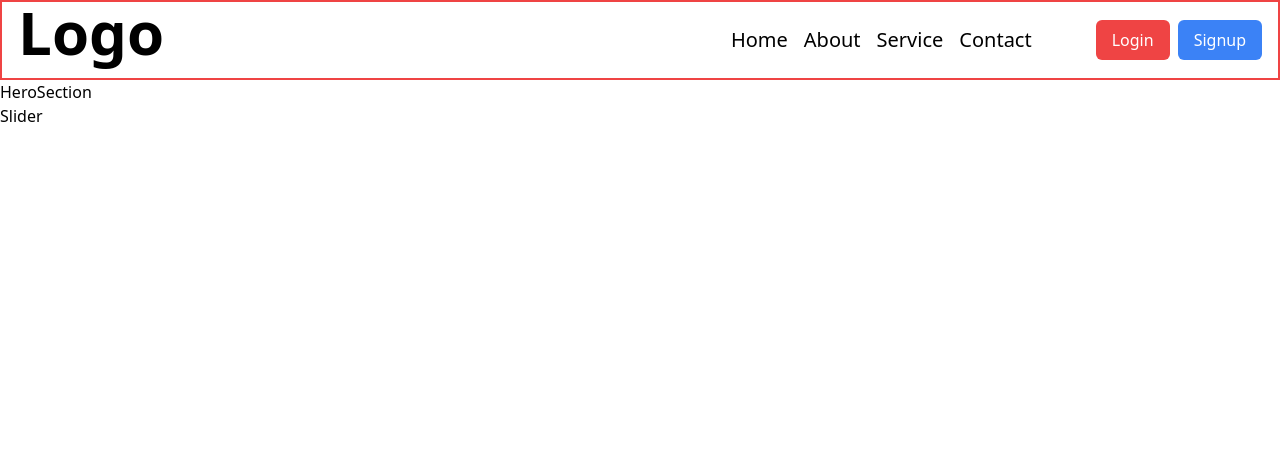
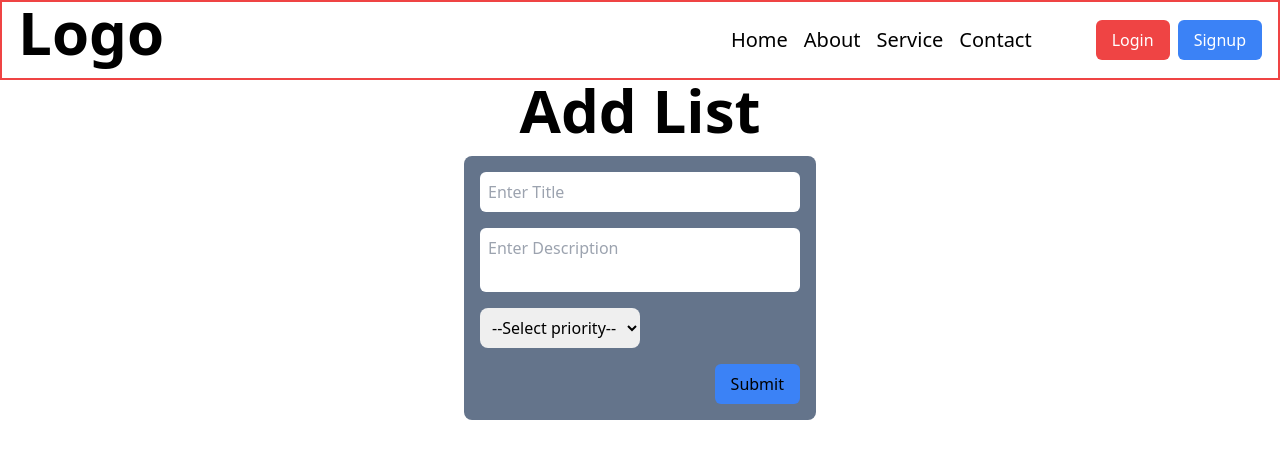
Before and after one commit to sagun-basnet/SecondReact, a React (Vite) app: page / in a window 1280 px wide. Shown: the top 458 px of the page. Built offline with nearby package versions, Linux system fonts and the light colour scheme.

Commit message:
form handling

```diff
--- /dev/null
+++ b/src/components/form/AddList.jsx
@@ -0,0 +1,54 @@
+import { useState } from "react";
+
+const AddList = () => {
+
+    // const arr = [1, 2, 3, 4, 5]
+    // arr.push(6);
+
+
+    const [data, setData] = useState([]);
+    const initial = {
+        title: "",
+        description: "",
+        type: {}
+    }
+
+    const [add, setAdd] = useState(initial);
+
+
+    const handleSubmit = (e) => {
+        e.preventDefault();
+        // console.log(data);
+        setData((prev) => (prev.push(add))
+        );
+        setAdd(initial)
+
+        console.log(data);
+    }
+
+    const handleChange = (e) => {
+        setAdd(prev => ({ ...prev, [e.target.name]: e.target.value }));
+
+    }
+    return (
+        <>
+            <h1> Add List </h1>
+            <form onSubmit={handleSubmit} action="" className="flex flex-col p-4 bg-slate-500 w-[22rem] gap-4 rounded-lg"  >
+                <input value={add.title} onChange={handleChange} type="text" name="title" placeholder="Enter Title" required className="p-2 rounded-md outline-none" />
+                <textarea value={add.description} onChange={handleChange} className="p-2 rounded-md outline-none resize-none" name="description" id="" placeholder="Enter Description" required></textarea>
+                <select value={add.type} onChange={handleChange} name="type" id="" className="rounded-lg w-1/2 outline-none p-2" required>
+                    <option value="">--Select priority--</option>
+                    <option value={true}>Important</option>
+                    <option value={false}>Normal</option>
+                </select>
+                <div className="flex justify-end">
+                    <button type="submit" className="bg-blue-500 p-2 px-4 rounded-md">
+                        Submit
+                    </button>
+                </div>
+            </form>
+        </>
+    )
+}
+
+export default AddList;
--- a/src/components/home/Main.jsx
+++ b/src/components/home/Main.jsx
@@ -1,12 +1,12 @@
 import React from 'react'
 import HeroSection from './HeroSection'
 import Slider from './Slider'
+import AddList from '../form/AddList'
 
 const Main = () => {
     return (
-        <div>
-            <HeroSection />
-            <Slider />
+        <div className='flex justify-center items-center gap-4 flex-col'>
+            <AddList />
         </div>
     )
 }
--- a/src/pages/PageNotFound.jsx
+++ b/src/pages/PageNotFound.jsx
@@ -3,7 +3,7 @@ import { Link } from 'react-router-dom'
 
 const PageNotFound = () => {
     return (
-        <div className='flex h-[100vh] w-full justify-center items-center flex-col'>
+        <div className='flex h-[100vh] w-full justify-center items-center flex-col gap-4'>
             <h1 className='text-6xl font-bold'>Page Not Found</h1>
             <button className='p-2 px-4 bg-green-500 rounded-md'><Link to='/'>Go to Home</Link></button>
 
```
